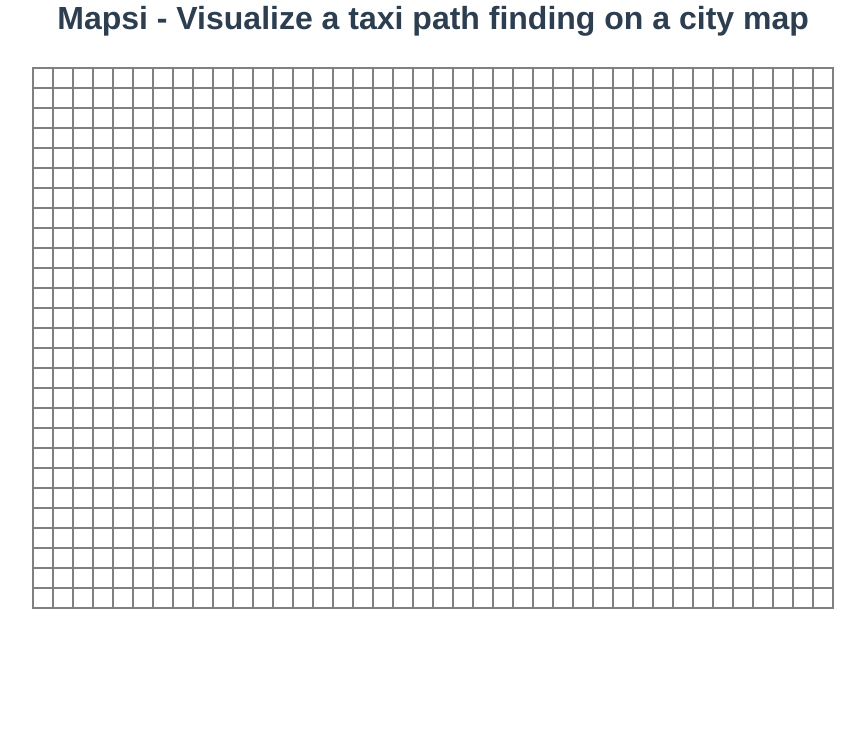
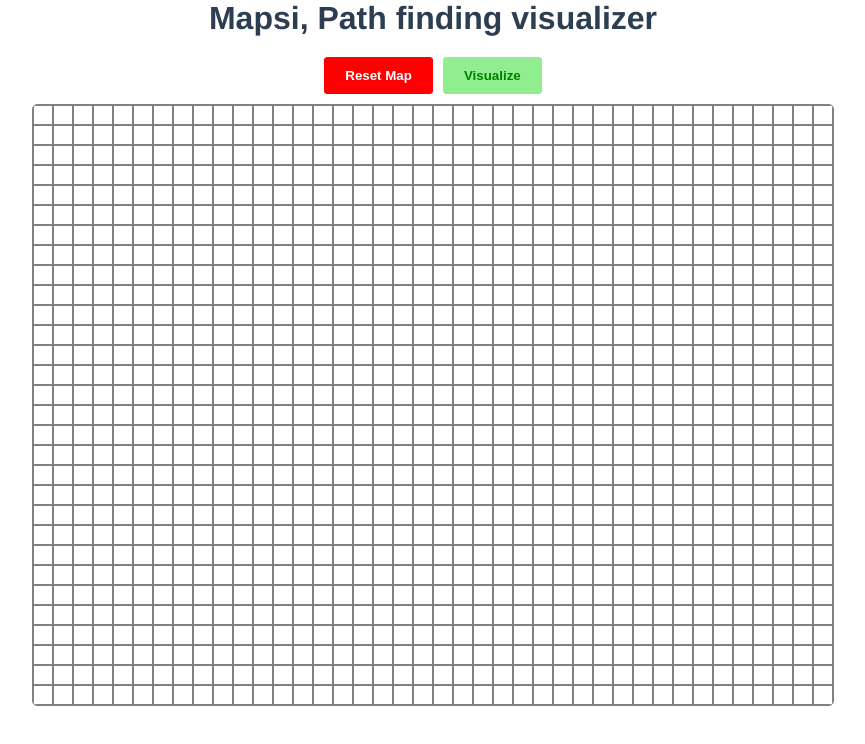
Before and after one commit to KhalidObaide/mapsi, a Vue app: page / in a window 1280 px wide. Shown: the top 744 px of the page, without its empty margins (207-1072 px from the left). Built offline with nearby package versions, Linux system fonts and the light colour scheme.

Commit message:
Refactor the Node & Map Component, Initialize and setup A* alg

```diff
--- a/src/App.vue
+++ b/src/App.vue
@@ -1,6 +1,6 @@
 <template>
     <div id="app">
-        <h1>Mapsi - Visualize a taxi path finding on a city map</h1>
+        <h1>Mapsi, Path finding visualizer</h1>
         <Map/>
     </div>
 </template>
@@ -42,10 +42,12 @@ export default {
     cursor: cell;
 }
 .node:hover{
-    background-color: gray;
+    background-color: aqua;
 }
 
-.node.wall{
-    background-color: gray;
-}
+.node.wall{background-color: gray;}
+.node.start{background-color: blue;}
+.node.end{background-color: red;}
+.node.path{background-color: yellow;}
+
 </style>
--- /dev/null
+++ b/src/algs/AStar.js
@@ -0,0 +1,23 @@
+class AStar{
+    nodes = [];
+    walls = [];
+    start = null; end = null;
+
+    setNodes = nodes=> {this.nodes = nodes;}
+    setWalls = walls=> {this.walls = walls;}
+    setStart = start=> {this.start = start;}
+    setEnd = end=> {this.end = end;}
+
+
+    findPath = ()=>{
+        if(!this.start || !this.end || this.nodes.length < 2){
+            throw new Error("Either start/end node is null or nodes contains less then 2 elements");
+        }
+
+        /* The Actual Alg goes here */
+        return [41, 42, 43, 44, 45, 46];
+    }
+
+}
+
+export default AStar;
--- a/src/components/Map.vue
+++ b/src/components/Map.vue
@@ -1,12 +1,18 @@
 <template>
     <div class="map">
+        <div style="display: flex; column-gap: 10px;">
+            <button class="btn reset" v-on:click="resetGrid">Reset Map</button>
+            <button class="btn action" v-on:click="visualize">Visualize</button>
+        </div>
         <div class="node-container">
             <Node
             v-for="node in nodes"
             :key="node.x+'-'+node.y"
-            :isBuilding="isBuilding"
-            :destroyActive="destroyActive"
+            :x="node.x" :y="node.y"
+            :className="node.className"
+
             @startBuilding="startBuilding"
+            @build="build"
             @stopBuilding="stopBuilding"/>
         </div>
     </div>
@@ -14,6 +20,7 @@
 
 <script>
 import Node from '@/components/Node.vue';
+import AStar from '@/algs/AStar.js';
 
 export default{
     name: "Map",
@@ -24,7 +31,8 @@ export default{
     data(){return{
         nodes: [],
         isBuilding: false,
-        destroyActive: false
+        destroyActive: false,
+        buildingType: 'wall', /* wall, start, end */
 
     }},
 
@@ -38,6 +46,11 @@ export default{
         });
         document.addEventListener("keyup", e=>{
             if(e.key == "Shift"){this.destroyActive = false;}
+            else if(e.key == "w"){this.buildingType = "wall"}
+            else if(e.key == "s"){
+                this.buildingType = "start";
+            }
+            else if(e.key == "e"){this.buildingType = "end"}
         });
 
 
@@ -46,14 +59,62 @@ export default{
     methods:{
         generateNodes(){
             for(let y=0; y<30; y++){
-                for(let x=0; x<36; x++){
-                    this.nodes.push({x:x, y:y});
+                for(let x=0; x<40; x++){
+                    this.nodes.push({
+                        x:x, y:y,
+                        className: "node"
+                    });
                 }
             }
         },
 
         startBuilding(){this.isBuilding = true;},
         stopBuilding(){this.isBuilding = false;},
+        build(attr){
+            if(this.isBuilding || !attr.checkForBuilder){
+                const node = this.nodes.find(n => n.x==attr.x && n.y==attr.y);
+                if(!this.destroyActive){
+                    if(this.buildingType == "start" || this.buildingType == "end"){
+                        /* Also removeing the old start/end point */
+                        const startNode = this.nodes.find(n => n.className == "node "+this.buildingType);
+                        if(startNode){startNode.className = "node";}
+                    }
+                    node.className = 'node ' + this.buildingType;
+                }else{
+                    node.className = 'node';
+                }
+            }
+        },
+
+        resetGrid(){
+            this.nodes = [];
+            this.generateNodes();
+        },
+
+        visualize(){
+            /* Initialize the AStar */
+            const aStar = new AStar();
+            aStar.setNodes(this.nodes);
+            aStar.setWalls(this.nodes.filter(n=> n.className == "node wall"));
+            aStar.setStart(this.nodes.find(n=> n.className == "node start"));
+            aStar.setEnd(this.nodes.find(n=> n.className == "node end"));
+
+            /* Getting & Colorize the result */
+            try{
+                const path = aStar.findPath();
+                path.forEach(n => {this.nodes[n].className = "node path"});
+            }catch(e){
+                if(e.toString() == "Error: Either start/end node is null or nodes contains less then 2 elements"){
+                    alert("Please place a start & end node");
+                }else{
+                    console.log(e);
+                    alert("Uknown Error Occured!");
+                }
+            }
+
+
+        }, /* end of visualize function */
+
     }
 }
 </script>
@@ -62,9 +123,11 @@ export default{
 <style scoped>
 .map{
     display: flex;
+    flex-direction: column;
+    row-gap: 10px;
     justify-content: center;
     align-items: center;
-    padding-top: 30px;
+    padding: 20px 0px;
     user-select: none;
 }
 .node-container{
@@ -72,5 +135,30 @@ export default{
     flex-wrap : wrap;
     width: 802px; /* 2 px for the border */
     border: 1px solid gray;
+    border-radius: 5px;
+    overflow: hidden;
+}
+.map .btn{
+    padding: 10px 20px;
+    cursor: pointer;
+    font-weight: bold;
+    border-radius: 3px;
+    transition: all 0.3s ease;
+}
+
+.map .btn:hover{
+    transform: scale(0.95);
+    opacity: 0.8;
+}
+
+.map .btn.reset{
+    border: 1px solid red;
+    background-color: red;
+    color: white;
+}
+.map .btn.action{
+    border: 1px solid lightgreen;
+    background-color: lightgreen;
+    color: green;
 }
 </style>
--- a/src/components/Node.vue
+++ b/src/components/Node.vue
@@ -1,6 +1,6 @@
 <template>
 
-    <div :class="(!nodeType) ? 'node' : (nodeType == 'wall') ? 'node wall' : 'node'"
+    <div :class="className"
     v-on:mousedown="startBuilding"
     v-on:mouseover="build"
     v-on:click="build(false)"
@@ -12,33 +12,15 @@
 export default{
     name: "Node",
     props:{
-        isBuilding: {required: false, type: Boolean, default:false},
-        destroyActive: {required: false, type: Boolean, default:false}
+        x: { requried: true, type: Number},
+        y: { requried: true, type: Number},
+        className: {requried: false, type: String, default:"node"}
     },
-
-    data(){return{
-        nodeType: null, /* No value for simple/empty node */
-    }},
 
     methods: {
         startBuilding(){this.$emit("startBuilding");},
         stopBuilding(){this.$emit("stopBuilding");},
-
-        build(checkForBuilder=true){
-            if(checkForBuilder){
-                if(this.destroyActive){
-                    this.nodeType = null;
-                }else if(this.isBuilding){
-                    this.nodeType = "wall";
-                }
-            }else{
-                if(this.destroyActive){
-                    this.nodeType = null;
-                }else{this.nodeType = "wall";}
-            }
-        }, /* End of build Function */
-
-
+        build(checkForBuilder=true){this.$emit("build", {x:this.x, y:this.y, checkForBuilder:checkForBuilder})}
     }
 }
 </script>
```
Also changed, not shown: 1 other file (tests, documents, lock files or other folders).
